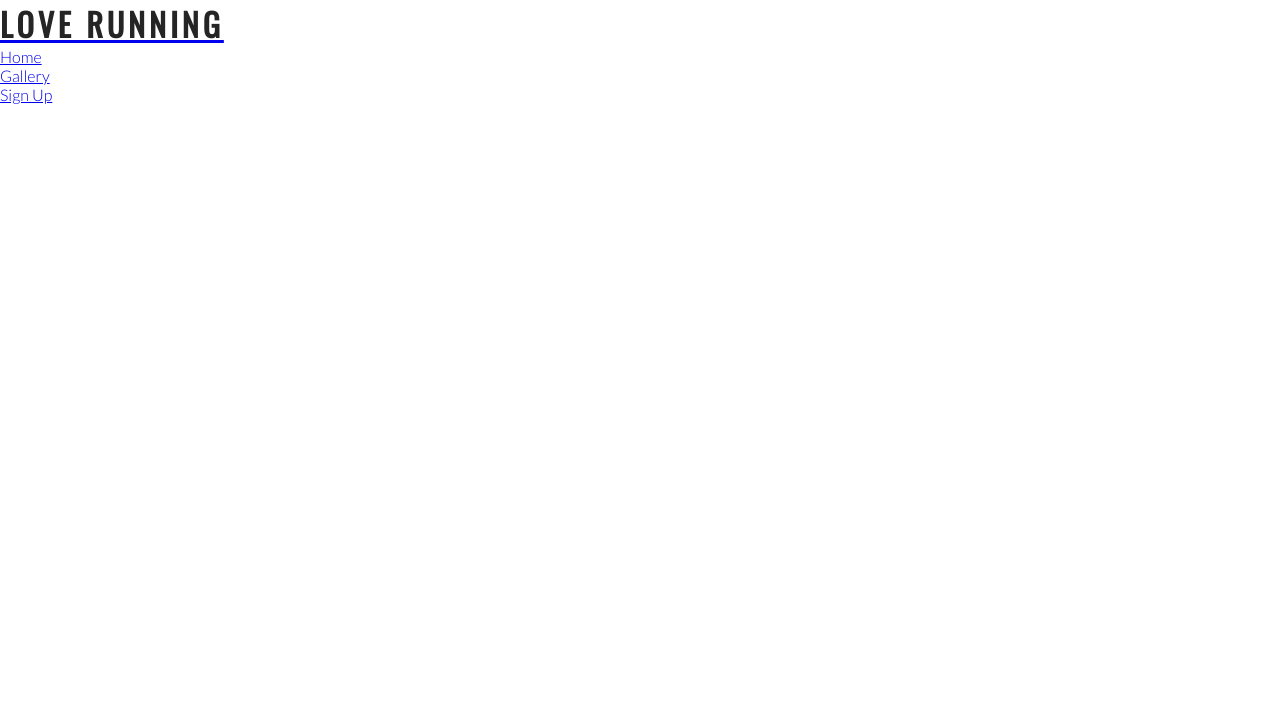
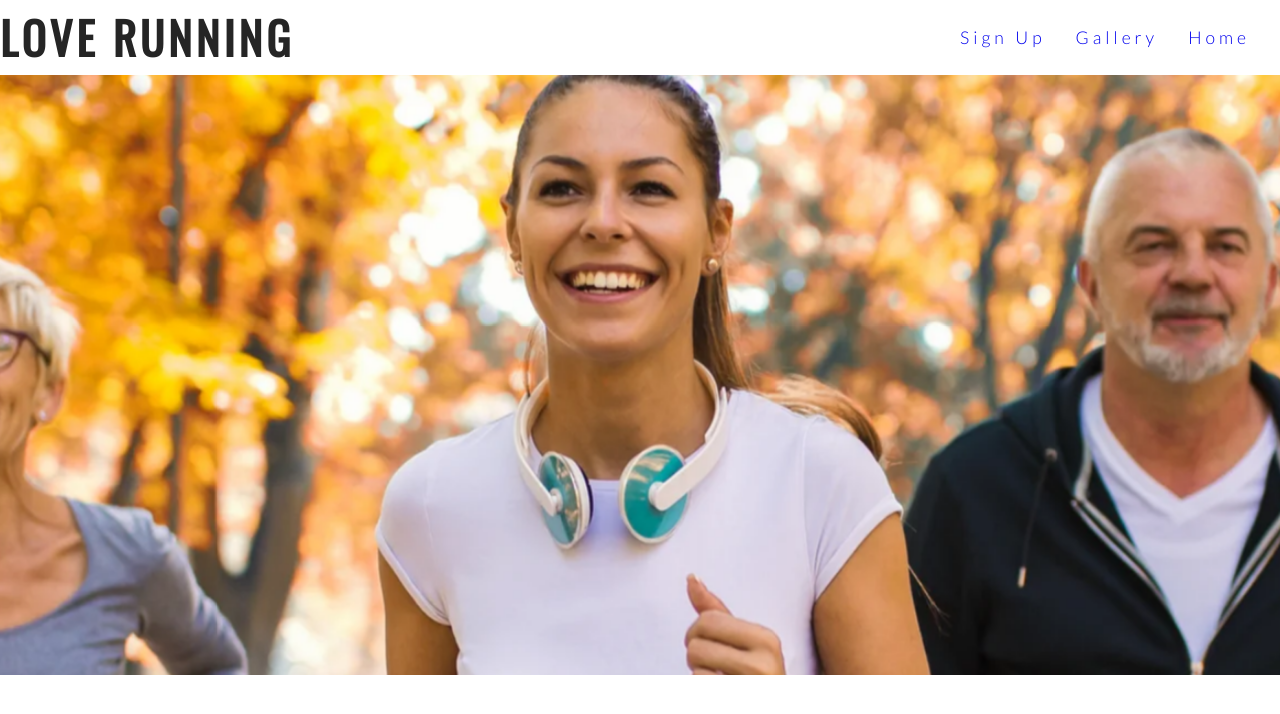
Before and after one commit to birgerosterberg/iloverunning, a plain HTML site: page index.html in a window 1280 px wide. Drawn offline with nearby package versions, Linux system fonts and the light colour scheme.

Commit message:
add hero image, hero animation, navigation pimping

```diff
--- a/assets/css/style.css
+++ b/assets/css/style.css
@@ -9,7 +9,7 @@
 body {
   font-family: Lato, sans-serif;
   font-weight: 300;
-  color: #3a3a3a;
+  color: red;
 }
 
 /* Headings and logo */
@@ -26,3 +26,56 @@ h2 {
   float: left;
   font-size: 280%;
 }
+
+/* Navigation links */
+
+#menu {
+  font-size: 110%;
+  letter-spacing: 4px;
+}
+
+#menu,
+#logo {
+  line-height: 75px;
+}
+
+#menu li {
+  float: right;
+  list-style-type: none;
+  margin-right: 30px;
+}
+#menu a {
+  text-decoration: none;
+}
+#menu a:hover {
+  border-bottom: 1px;
+}
+
+/* Hero section */
+
+#hero-outer {
+  height: 600px;
+  width: 100%;
+  overflow: hidden;
+}
+
+#hero-image {
+  height: 600px;
+  width: 100%;
+  background: url("../images/hero-image.webp") no-repeat center center;
+  /* Animation */
+  animation-name: hero-zoom;
+  animation-duration: 5s;
+  animation-fill-mode: forwards;
+}
+
+/* Creates the level of zoom for hero image */
+
+@keyframes hero-zoom {
+  from {
+    transform: scale(1);
+  }
+  to {
+    transform: scale(1.1);
+  }
+}
--- a/index.html
+++ b/index.html
@@ -19,9 +19,9 @@
     <!-- Header Content -->
     <header>
       <a href="index.html" target="_blank">
-        <h1>Love Running</h1>
+        <h1 id="logo">Love Running</h1>
       </a>
-      <nav>
+      <nav id="menu">
         <ul>
           <li>
             <a href="index.html">Home</a>
@@ -37,7 +37,9 @@
     </header>
 
     <!-- Hero Image -->
-    <section></section>
+    <section id="hero-outer">
+      <div id="hero-image"></div>
+    </section>
 
     <!-- Club Ethos -->
     <section></section>
```
Also changed, not shown: assets/images/hero-image.webp (added).
